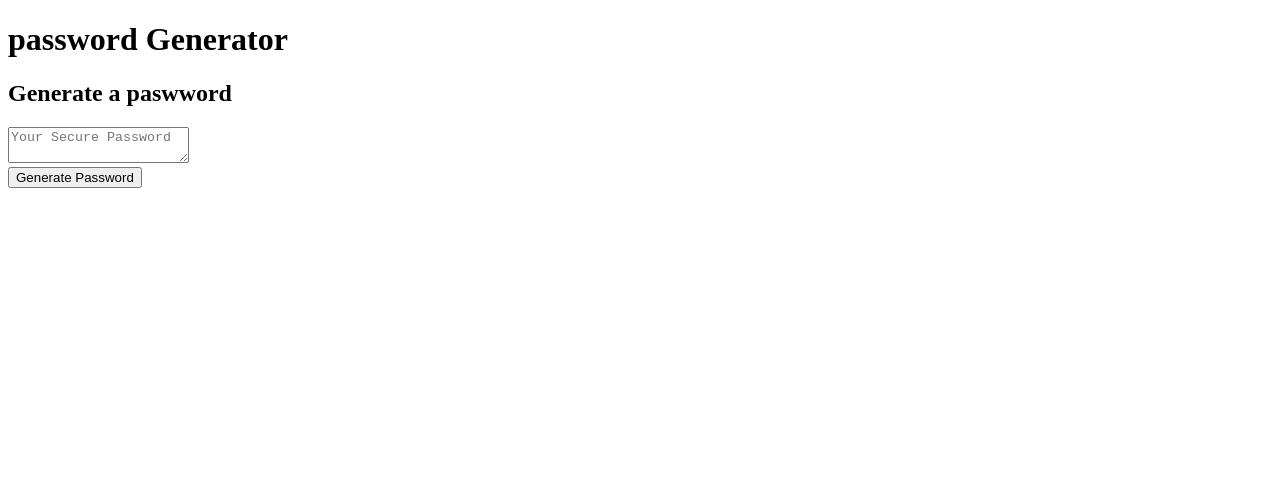
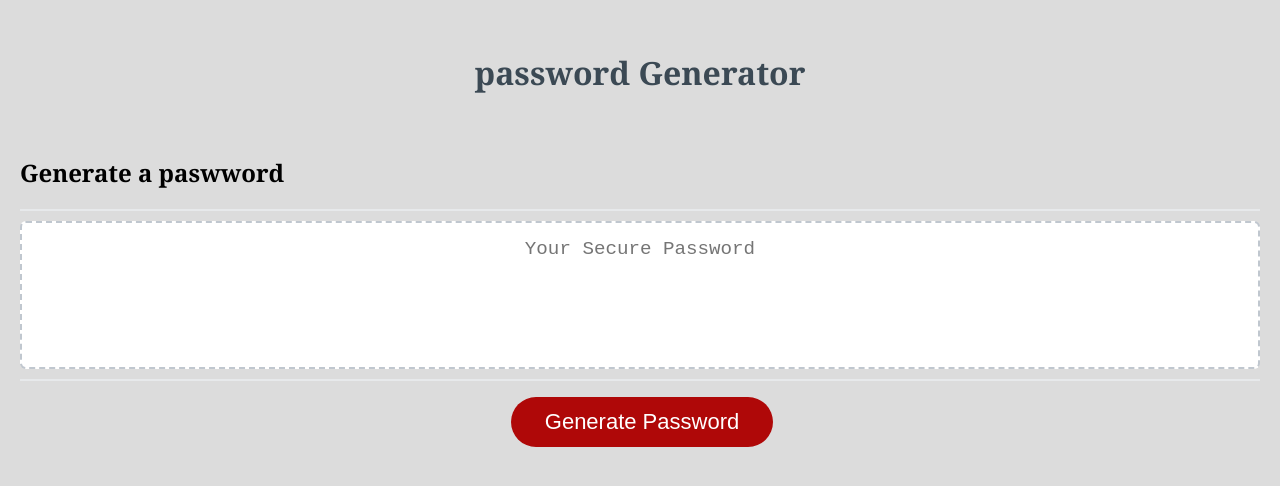
Before and after one commit to sholz13/password-generato, a plain HTML site: page index.html in a window 1280 px wide. Drawn offline with Linux system fonts and the light colour scheme.

Commit message:
added css

```diff
--- /dev/null
+++ b/css/style.css
@@ -0,0 +1,137 @@
+*,
+*::before,
+*::after {
+  box-sizing: border-box;
+}
+
+html,
+body,
+.wrapper {
+  height: 100%;
+  margin: 0;
+  padding: 0;
+}
+
+body {
+  font-family: Georgia, 'Times New Roman', Times, serif;
+  background-color: gainsboro;
+}
+
+.wrapper {
+  padding-top: 30px;
+  padding-left: 20px;
+  padding-right: 20px;
+}
+
+header {
+  text-align: center;
+  padding: 20px;
+  padding-top: 0px;
+  color: hsl(206, 17%, 28%);
+}
+
+.card {
+  background-color: hsl(0, 0%, 100%);
+  border-radius: 5px;
+  border-width: 1px;
+  box-shadow: rgba(0, 0, 0, 0.15) 0px 2px 8px 0px;
+  color: hsl(206, 17%, 28%);
+  font-size: 18px;
+  margin: 0 auto;
+  max-width: 800px;
+  padding: 30px 40px;
+}
+
+.card-header::after {
+  content: " ";
+  display: block;
+  width: 100%;
+  background: #e7e9eb;
+  height: 2px;
+}
+
+.card-body {
+  min-height: 100px;
+}
+
+.card-footer {
+  text-align: center;
+}
+
+.card-footer::before {
+  content: " ";
+  display: block;
+  width: 100%;
+  background: #e7e9eb;
+  height: 2px;
+}
+
+.card-footer::after {
+  content: " ";
+  display: block;
+  clear: both;
+}
+
+.btn {
+  border: none;
+  background-color: hsl(360, 91%, 36%);
+  border-radius: 25px;
+  box-shadow: rgba(0, 0, 0, 0.1) 0px 1px 6px 0px rgba(0, 0, 0, 0.2) 0px 1px 1px
+    0px;
+  color: hsl(0, 0%, 100%);
+  display: inline-block;
+  font-size: 22px;
+  line-height: 22px;
+  margin: 16px 16px 16px 20px;
+  padding: 14px 34px;
+  text-align: center;
+  cursor: pointer;
+}
+
+button[disabled] {
+  cursor: default;
+  background: #c0c7cf;
+}
+
+.float-right {
+  float: right;
+}
+
+#password {
+  -webkit-appearance: none;
+  -moz-appearance: none;
+  appearance: none;
+  border: none;
+  display: block;
+  width: 100%;
+  padding-top: 15px;
+  padding-left: 15px;
+  padding-right: 15px;
+  padding-bottom: 85px;
+  font-size: 1.2rem;
+  text-align: center;
+  margin-top: 10px;
+  margin-bottom: 10px;
+  border: 2px dashed #c0c7cf;
+  border-radius: 6px;
+  resize: none;
+  overflow: hidden;
+}
+
+@media (max-width: 690px) {
+  .btn {
+    font-size: 1rem;
+    margin: 16px 0px 0px 0px;
+    padding: 10px 15px;
+  }
+
+  #password {
+    font-size: 1rem;
+  }
+}
+
+@media (max-width: 500px) {
+  .btn {
+    font-size: 0.8rem;
+  }
+}
--- a/index.html
+++ b/index.html
@@ -6,6 +6,7 @@
     <meta http-equiv="X-UA-Compatible" content="IE=edge">
     <meta name="viewport" content="width=device-width, initial-scale=1.0">
     <title>Password Generator2</title>
+    <link rel="stylesheet" href="css/style.css">
 </head>
 
 <body>
```
